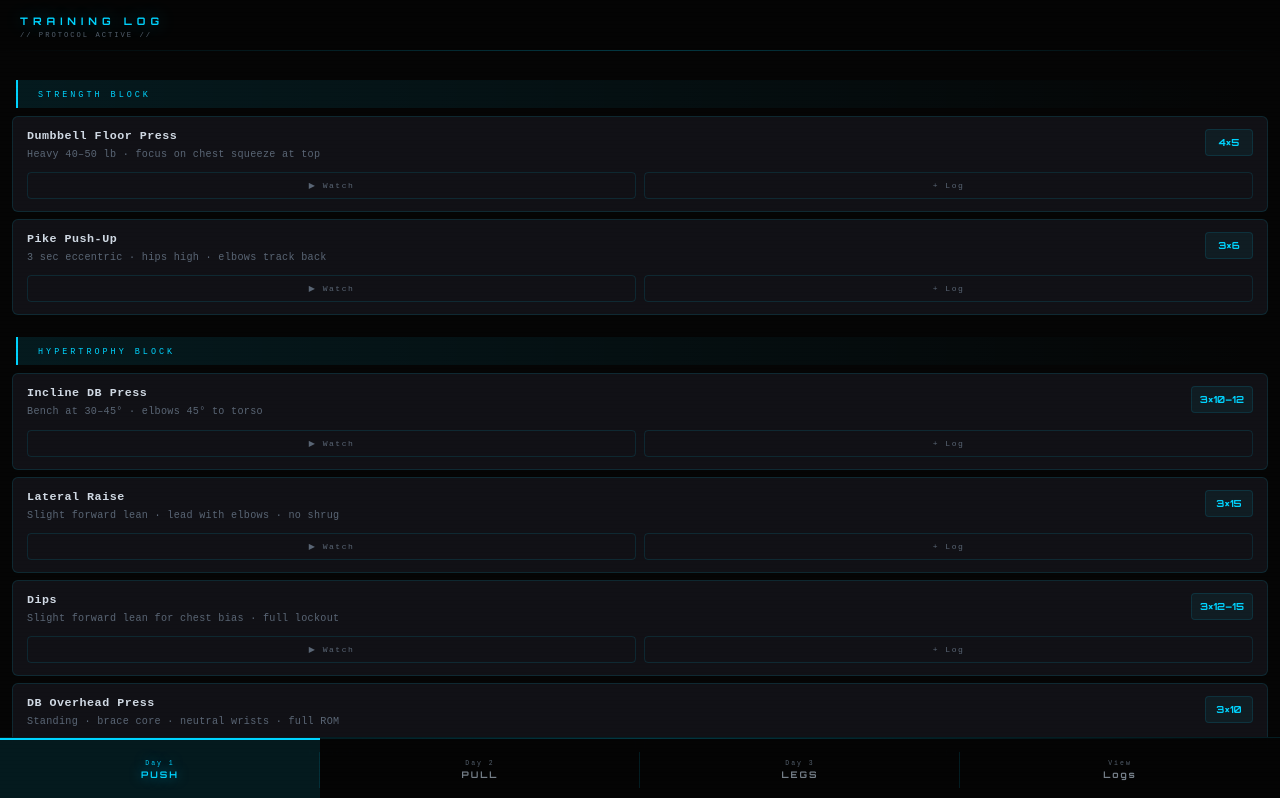
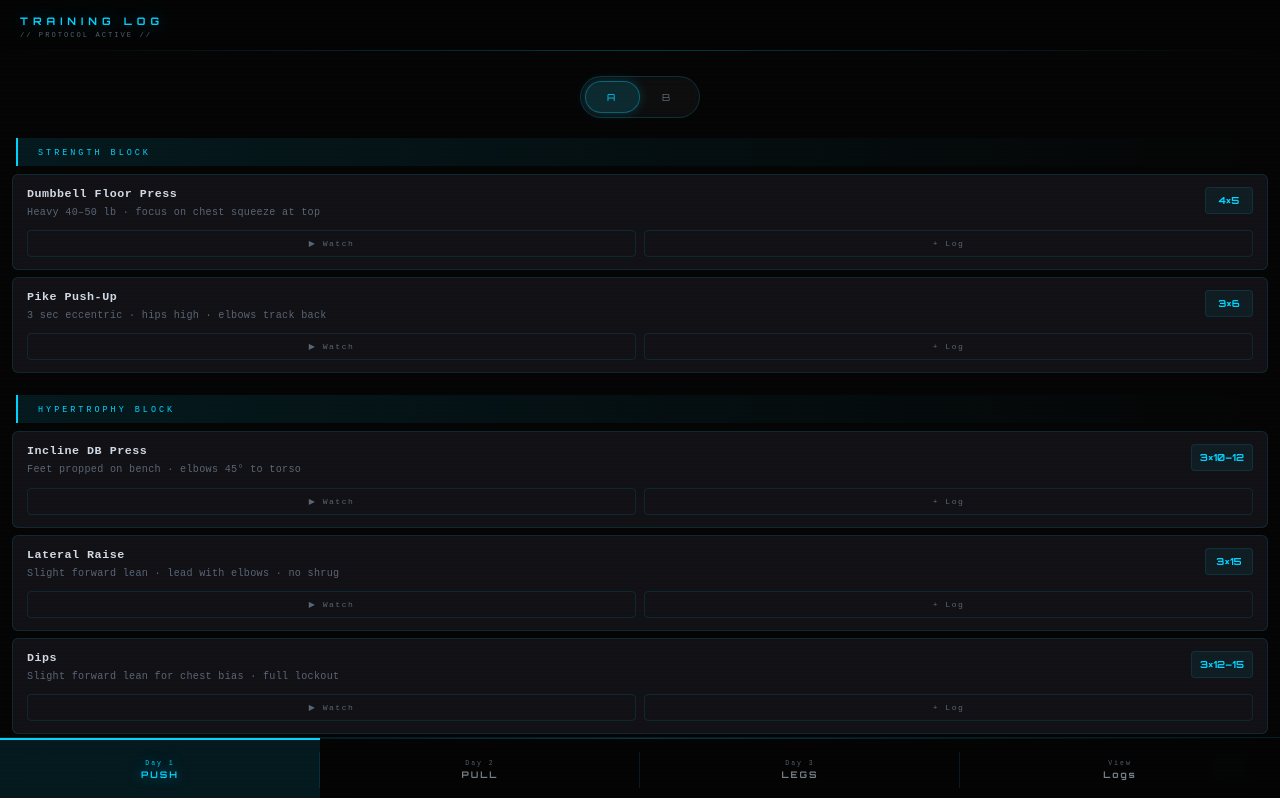
Before and after one commit to Nyarlat-hotep/workout, a React (Vite) app: page / in a window 1280 px wide. Shown: the top 798 px of the page. Built offline with nearby package versions, Linux system fonts and the light colour scheme; no server answers.

Commit message:
feat: A/B variant rotation, YouTube search watch button, equipment-matched exercises
Co-Authored-By: Claude Sonnet 4.6 <noreply@anthropic.com>

```diff
--- /dev/null
+++ b/src/components/DayView.css
@@ -0,0 +1,52 @@
+/* ── Variant toggle ───────────────────────────────────────────────────────── */
+.variant-toggle-row {
+  padding: 12px 24px 4px;
+  display: flex;
+  justify-content: center;
+}
+
+.variant-toggle {
+  position: relative;
+  display: flex;
+  background: rgba(255, 255, 255, 0.04);
+  border: 1px solid rgba(0, 212, 255, 0.18);
+  border-radius: 999px;
+  padding: 4px;
+  backdrop-filter: blur(8px);
+  width: 120px;
+}
+
+.variant-pill {
+  position: absolute;
+  top: 4px;
+  bottom: 4px;
+  left: 4px;
+  width: calc(50% - 4px);
+  border-radius: 999px;
+  background: rgba(0, 212, 255, 0.14);
+  border: 1px solid rgba(0, 212, 255, 0.35);
+  box-shadow: 0 0 12px rgba(0, 212, 255, 0.2);
+  transition: transform 0.35s cubic-bezier(0.22, 1, 0.36, 1);
+  pointer-events: none;
+}
+
+.variant-btn {
+  flex: 1;
+  position: relative;
+  z-index: 1;
+  background: none;
+  border: none;
+  padding: 10px 4px;
+  font-family: var(--font-head);
+  font-size: 0.75rem;
+  letter-spacing: 3px;
+  color: var(--text-muted);
+  cursor: pointer;
+  border-radius: 999px;
+  transition: color 0.25s;
+  -webkit-tap-highlight-color: transparent;
+}
+
+.variant-btn.active {
+  color: var(--accent);
+}
--- a/src/components/DayView.jsx
+++ b/src/components/DayView.jsx
@@ -1,10 +1,49 @@
+import { useState } from 'react'
 import BlockSection from './BlockSection'
+import './DayView.css'
 
 export default function DayView({ day }) {
+  const dayKey = day.label.toLowerCase()
+
+  function getInitialVariant() {
+    const lastVariant = localStorage.getItem(`variant_${dayKey}`) || 'A'
+    const lastDate = localStorage.getItem(`date_${dayKey}`)
+    const today = new Date().toISOString().split('T')[0]
+    if (lastDate && lastDate < today) {
+      return lastVariant === 'A' ? 'B' : 'A'
+    }
+    return lastVariant
+  }
+
+  const [variant, setVariant] = useState(getInitialVariant)
+
+  function handleToggle(v) {
+    setVariant(v)
+    localStorage.setItem(`variant_${dayKey}`, v)
+  }
+
+  function handleExerciseSaved() {
+    const today = new Date().toISOString().split('T')[0]
+    localStorage.setItem(`variant_${dayKey}`, variant)
+    localStorage.setItem(`date_${dayKey}`, today)
+  }
+
+  const blocks = day.variants[variant].blocks
+
   return (
     <div style={{ paddingTop: '8px' }}>
-      {day.blocks.map(block => (
-        <BlockSection key={block.id} block={block} day={day} />
+      <div className="variant-toggle-row">
+        <div className="variant-toggle">
+          <div
+            className="variant-pill"
+            style={{ transform: variant === 'B' ? 'translateX(100%)' : 'translateX(0)' }}
+          />
+          <button className={`variant-btn${variant === 'A' ? ' active' : ''}`} onClick={() => handleToggle('A')}>A</button>
+          <button className={`variant-btn${variant === 'B' ? ' active' : ''}`} onClick={() => handleToggle('B')}>B</button>
+        </div>
+      </div>
+      {blocks.map(block => (
+        <BlockSection key={block.id} block={block} day={day} onExerciseSaved={handleExerciseSaved} />
       ))}
     </div>
   )
--- a/src/data/workout.js
+++ b/src/data/workout.js
@@ -1,16 +1,12 @@
-// ─────────────────────────────────────────────────────────────────────────────
-// WORKOUT DATA — 3-day push/pull/legs split
-// To fill in YouTube IDs: search the exercise name on YouTube, copy the 11-char
-// ID from the URL (youtube.com/watch?v=XXXXXXXXXXX) and paste it below.
-// ─────────────────────────────────────────────────────────────────────────────
-
 export const WORKOUT = [
   {
     day: 1,
     label: 'PUSH',
+    variants: {
+      A: {
         blocks: [
           {
-        id: 'push-strength',
+            id: 'push-a-strength',
             name: 'STRENGTH BLOCK',
             type: 'strength',
             exercises: [
@@ -18,91 +14,146 @@ export const WORKOUT = [
                 name: 'Dumbbell Floor Press',
                 sets: 4, reps: '5',
                 notes: 'Heavy 40–50 lb · focus on chest squeeze at top',
-            youtubeId: 'UBmpZ7l5Nlk',
-            searchHint: 'dumbbell floor press form tutorial',
               },
               {
                 name: 'Pike Push-Up',
                 sets: 3, reps: '6',
                 notes: '3 sec eccentric · hips high · elbows track back',
-            youtubeId: 'eG20L9cl81w',
-            searchHint: 'pike push up slow eccentric tutorial',
               },
             ],
           },
           {
-        id: 'push-hypertrophy',
+            id: 'push-a-hypertrophy',
             name: 'HYPERTROPHY BLOCK',
             type: 'hypertrophy',
             exercises: [
               {
                 name: 'Incline DB Press',
                 sets: 3, reps: '10–12',
-            notes: 'Bench at 30–45° · elbows 45° to torso',
-            youtubeId: '8fXfwG4ftaQ',
-            searchHint: 'incline dumbbell press form tutorial',
+                notes: 'Feet propped on bench · elbows 45° to torso',
               },
               {
                 name: 'Lateral Raise',
                 sets: 3, reps: '15',
                 notes: 'Slight forward lean · lead with elbows · no shrug',
-            youtubeId: 'Kl3LEzQ5Zqs',
-            searchHint: 'dumbbell lateral raise form tutorial',
               },
               {
                 name: 'Dips',
                 sets: 3, reps: '12–15',
                 notes: 'Slight forward lean for chest bias · full lockout',
-            youtubeId: '4ua3MzaU0QU',
-            searchHint: 'dips form tutorial triceps chest',
               },
               {
                 name: 'DB Overhead Press',
                 sets: 3, reps: '10',
                 notes: 'Standing · brace core · neutral wrists · full ROM',
-            youtubeId: 'k6tzKisR3NY',
-            searchHint: 'dumbbell overhead press standing form tutorial',
               },
             ],
           },
           {
-        id: 'push-mobility',
+            id: 'push-a-mobility',
             name: 'MOBILITY FINISHER',
             type: 'mobility',
-        duration: '8 MIN',
             exercises: [
               {
                 name: 'Shoulder CARs',
                 sets: 2, reps: '5/side',
-            notes: 'Slow, full-range rotations · brace everything else',
-            youtubeId: 'QRmjqjGlIGI',
-            searchHint: 'shoulder CARs controlled articular rotations',
+                notes: 'Slow full-range rotations · brace everything else',
               },
               {
                 name: 'Wall Slide',
                 sets: 3, reps: '10',
                 notes: 'Back flat against wall · arms slide overhead',
-            youtubeId: 'i_0zLUcE-zk',
-            searchHint: 'wall slide shoulder mobility exercise',
               },
               {
                 name: 'Doorway Pec Stretch',
                 sets: 2, reps: '45s',
                 notes: 'Elbow at 90° · step through slowly · no pain',
-            youtubeId: 'O8rJw_TmC1Y',
-            searchHint: 'doorway pec chest stretch how to',
               },
             ],
           },
         ],
       },
+      B: {
+        blocks: [
+          {
+            id: 'push-b-strength',
+            name: 'STRENGTH BLOCK',
+            type: 'strength',
+            exercises: [
+              {
+                name: 'Weighted Dips',
+                sets: 4, reps: '5',
+                notes: 'DB between feet · slight forward lean · full depth',
+              },
+              {
+                name: 'DB Push Press',
+                sets: 3, reps: '5',
+                notes: 'Slight dip then drive overhead · lock out at top',
+              },
+            ],
+          },
+          {
+            id: 'push-b-hypertrophy',
+            name: 'HYPERTROPHY BLOCK',
+            type: 'hypertrophy',
+            exercises: [
+              {
+                name: 'DB Chest Fly',
+                sets: 3, reps: '12',
+                notes: 'Lying on floor · slight bend in elbows · wide arc',
+              },
+              {
+                name: 'DB Front Raise',
+                sets: 3, reps: '12',
+                notes: 'Alternating · thumb up · stop at shoulder height',
+              },
+              {
+                name: 'Close-Grip Push-Up',
+                sets: 3, reps: '15',
+                notes: 'Hands under chest · elbows stay tight to ribs',
+              },
+              {
+                name: 'DB Skull Crusher',
+                sets: 3, reps: '12',
+                notes: 'Lying on floor · lower to temples · elbows fixed',
+              },
+            ],
+          },
+          {
+            id: 'push-b-mobility',
+            name: 'MOBILITY FINISHER',
+            type: 'mobility',
+            exercises: [
+              {
+                name: 'Shoulder CARs',
+                sets: 2, reps: '5/side',
+                notes: 'Slow full-range rotations · brace everything else',
+              },
+              {
+                name: 'Chest-to-Wall Stretch',
+                sets: 2, reps: '45s',
+                notes: 'Arm at 90° on wall · rotate chest away · breathe',
+              },
+              {
+                name: 'Wrist Flexor Stretch',
+                sets: 2, reps: '30s/side',
+                notes: 'Arm extended · pull fingers back gently · hold',
+              },
+            ],
+          },
+        ],
+      },
+    },
+  },
 
   {
     day: 2,
     label: 'PULL',
+    variants: {
+      A: {
         blocks: [
           {
-        id: 'pull-strength',
+            id: 'pull-a-strength',
             name: 'STRENGTH BLOCK',
             type: 'strength',
             exercises: [
@@ -110,20 +161,16 @@ export const WORKOUT = [
                 name: 'Weighted Pull-Up',
                 sets: 4, reps: '5',
                 notes: 'DB between feet or loaded pack · dead-hang start',
-            youtubeId: 'eDP_OOhMTZ4',
-            searchHint: 'weighted pull up form tutorial',
               },
               {
                 name: 'Chest-to-Bar Pull-Up',
                 sets: 3, reps: 'max',
                 notes: 'Pull until sternum touches bar · controlled descent',
-            youtubeId: 'l9LWhqBTENI',
-            searchHint: 'chest to bar pull up tutorial calisthenics',
               },
             ],
           },
           {
-        id: 'pull-hypertrophy',
+            id: 'pull-a-hypertrophy',
             name: 'HYPERTROPHY BLOCK',
             type: 'hypertrophy',
             exercises: [
@@ -131,91 +178,146 @@ export const WORKOUT = [
                 name: 'Single-Arm DB Row',
                 sets: 3, reps: '12/side',
                 notes: 'Brace on bench · elbow past torso · squeeze at top',
-            youtubeId: 'yHqqGd0tXcw',
-            searchHint: 'single arm dumbbell row form tutorial',
               },
               {
                 name: 'DB High Pull',
                 sets: 3, reps: '15',
-            notes: 'Face pull substitute · elbows high and wide · control',
-            youtubeId: '6V--L2_6mXY',
-            searchHint: 'dumbbell high pull face pull substitute tutorial',
+                notes: 'Elbows high and wide · explosive pull · control down',
               },
               {
                 name: 'Hammer Curl',
                 sets: 3, reps: '12',
                 notes: 'Neutral grip · no swing · full extension at bottom',
-            youtubeId: 'VuEclXR7sZY',
-            searchHint: 'hammer curl form tutorial dumbbell',
               },
               {
                 name: 'DB Curl',
                 sets: 3, reps: '10',
                 notes: 'Supinate at top · slow eccentric · don\'t swing',
-            youtubeId: 'MKWBV29S6c0',
-            searchHint: 'dumbbell bicep curl supination form tutorial',
               },
             ],
           },
           {
-        id: 'pull-mobility',
+            id: 'pull-a-mobility',
             name: 'MOBILITY FINISHER',
             type: 'mobility',
-        duration: '8 MIN',
             exercises: [
               {
                 name: 'Thoracic Extension over Bench',
                 sets: 2, reps: '60s',
                 notes: 'Mid-back on bench edge · arms behind head · relax',
-            youtubeId: 'dOgHzAZOx0o',
-            searchHint: 'thoracic extension over bench mobility',
               },
               {
                 name: 'Thread the Needle',
                 sets: 2, reps: '8/side',
                 notes: 'On all-fours · reach under and rotate fully',
-            youtubeId: 'h6_v-dZGLjY',
-            searchHint: 'thread the needle thoracic rotation exercise',
               },
               {
                 name: 'Dead Hang',
                 sets: 3, reps: '30–45s',
                 notes: 'Full passive hang · breathe · let shoulders open',
-            youtubeId: '9eY15prKcUY',
-            searchHint: 'dead hang shoulder decompression how to',
               },
             ],
           },
         ],
       },
+      B: {
+        blocks: [
+          {
+            id: 'pull-b-strength',
+            name: 'STRENGTH BLOCK',
+            type: 'strength',
+            exercises: [
+              {
+                name: 'Weighted Chin-Up',
+                sets: 4, reps: '5',
+                notes: 'DB between feet · supinated grip · full ROM',
+              },
+              {
+                name: 'Archer Pull-Up',
+                sets: 3, reps: 'max',
+                notes: 'One arm pulls · other arm guides · alternate sides',
+              },
+            ],
+          },
+          {
+            id: 'pull-b-hypertrophy',
+            name: 'HYPERTROPHY BLOCK',
+            type: 'hypertrophy',
+            exercises: [
+              {
+                name: 'Bent-Over DB Row',
+                sets: 3, reps: '12',
+                notes: 'Hinge at hips · chest parallel to floor · row both',
+              },
+              {
+                name: 'DB Rear Delt Fly',
+                sets: 3, reps: '15',
+                notes: 'Face down on bench · slight bend in elbows · squeeze',
+              },
+              {
+                name: 'Zottman Curl',
+                sets: 3, reps: '12',
+                notes: 'Curl up supinated · rotate at top · lower pronated',
+              },
+              {
+                name: 'Spider Curl',
+                sets: 3, reps: '10',
+                notes: 'Face down on bench · arms hang · curl strict · no swing',
+              },
+            ],
+          },
+          {
+            id: 'pull-b-mobility',
+            name: 'MOBILITY FINISHER',
+            type: 'mobility',
+            exercises: [
+              {
+                name: 'Thoracic Extension over Bench',
+                sets: 2, reps: '60s',
+                notes: 'Mid-back on bench edge · arms behind head · relax',
+              },
+              {
+                name: 'Cat-Cow',
+                sets: 2, reps: '10',
+                notes: 'On all-fours · slow inhale arch · exhale round · breathe',
+              },
+              {
+                name: 'Dead Hang',
+                sets: 3, reps: '30–45s',
+                notes: 'Full passive hang · breathe · let shoulders open',
+              },
+            ],
+          },
+        ],
+      },
+    },
+  },
 
   {
     day: 3,
     label: 'LEGS',
+    variants: {
+      A: {
         blocks: [
           {
-        id: 'legs-strength',
+            id: 'legs-a-strength',
             name: 'STRENGTH BLOCK',
             type: 'strength',
             exercises: [
               {
                 name: 'Bulgarian Split Squat',
                 sets: 4, reps: '6/side',
-            notes: 'Heavy DBs · rear foot elevated · torso upright',
-            youtubeId: 'or1frhkjBDc',
-            searchHint: 'bulgarian split squat dumbbell form tutorial',
+                notes: 'Heavy DBs · rear foot on bench · torso upright',
               },
               {
                 name: 'Romanian Deadlift',
                 sets: 4, reps: '8',
                 notes: '45–50 lb DBs · hinge at hips · feel hamstring stretch',
-            youtubeId: 'Wou9zVQrAfs',
-            searchHint: 'dumbbell romanian deadlift RDL form tutorial',
               },
             ],
           },
           {
-        id: 'legs-hypertrophy',
+            id: 'legs-a-hypertrophy',
             name: 'HYPERTROPHY BLOCK',
             type: 'hypertrophy',
             exercises: [
@@ -223,54 +325,108 @@ export const WORKOUT = [
                 name: 'DB Goblet Squat',
                 sets: 3, reps: '15',
                 notes: 'DB at chest · elbows track knees · full depth',
-            youtubeId: 'lRYBbchqxtI',
-            searchHint: 'dumbbell goblet squat form tutorial',
               },
               {
                 name: 'Hip Thrust on Bench',
                 sets: 3, reps: '15',
-            notes: 'DB on hips · upper back on bench · full hip extension',
-            youtubeId: 'wYT_Ru0yGD0',
-            searchHint: 'dumbbell hip thrust bench form tutorial',
+                notes: 'DB on hips · upper back on bench · full extension',
               },
             ],
           },
           {
-        id: 'legs-core',
+            id: 'legs-a-core',
             name: 'CORE + MOBILITY',
             type: 'mobility',
-        duration: '10 MIN',
             exercises: [
               {
                 name: 'Dead Bug',
                 sets: 3, reps: '8/side',
                 notes: 'Low back glued to floor · slow · full extension',
-            youtubeId: 'DqLL45uk2Tk',
-            searchHint: 'dead bug core exercise tutorial',
               },
               {
                 name: 'Copenhagen Plank',
                 sets: 3, reps: '20–30s/side',
                 notes: 'Foot on bench · hip stays level · don\'t sag',
-            youtubeId: 'SPcgUTrxaKg',
-            searchHint: 'copenhagen plank tutorial how to',
               },
               {
                 name: '90/90 Hip Stretch',
                 sets: 2, reps: '60s/side',
                 notes: 'Both knees at 90° · sit tall · feel outer hip',
-            youtubeId: 'FM7-7-a0FLg',
-            searchHint: '90 90 hip stretch tutorial mobility',
               },
               {
                 name: 'Deep Squat Hold',
                 sets: 2, reps: '45s',
                 notes: 'Heels flat if possible · hold something for balance',
-            youtubeId: 'LPa3LKlQ7eU',
-            searchHint: 'deep squat hold mobility tutorial',
               },
             ],
           },
         ],
       },
+      B: {
+        blocks: [
+          {
+            id: 'legs-b-strength',
+            name: 'STRENGTH BLOCK',
+            type: 'strength',
+            exercises: [
+              {
+                name: 'DB Step-Up',
+                sets: 4, reps: '6/side',
+                notes: 'Heavy DBs · step onto bench · drive through heel',
+              },
+              {
+                name: 'Single-Leg RDL',
+                sets: 4, reps: '6/side',
+                notes: 'DB in opposite hand · hinge slow · feel hamstring',
+              },
+            ],
+          },
+          {
+            id: 'legs-b-hypertrophy',
+            name: 'HYPERTROPHY BLOCK',
+            type: 'hypertrophy',
+            exercises: [
+              {
+                name: 'DB Sumo Squat',
+                sets: 3, reps: '15',
+                notes: 'Wide stance · toes out · DB hanging between legs',
+              },
+              {
+                name: 'DB Glute Bridge',
+                sets: 3, reps: '15',
+                notes: 'Shoulders on bench · DB on hips · squeeze at top',
+              },
+            ],
+          },
+          {
+            id: 'legs-b-core',
+            name: 'CORE + MOBILITY',
+            type: 'mobility',
+            exercises: [
+              {
+                name: 'Hollow Body Hold',
+                sets: 3, reps: '20–30s',
+                notes: 'Arms overhead · low back pressed down · legs low',
+              },
+              {
+                name: 'Side Plank',
+                sets: 3, reps: '30s/side',
+                notes: 'Body straight · hip up · don\'t rotate',
+              },
+              {
+                name: 'Hip Flexor Stretch',
+                sets: 2, reps: '60s/side',
+                notes: 'Lunge position · back knee down · tuck pelvis',
+              },
+              {
+                name: 'Cossack Squat',
+                sets: 2, reps: '8/side',
+                notes: 'Wide stance · shift side to side · heel stays flat',
+              },
+            ],
+          },
+        ],
+      },
+    },
+  },
 ]
```
Also changed, not shown: src/components/BlockSection.jsx (+2 -9 lines), src/components/ExerciseCard.jsx (+6 -2 lines). Lines whose indentation alone changed are shown as unchanged.
